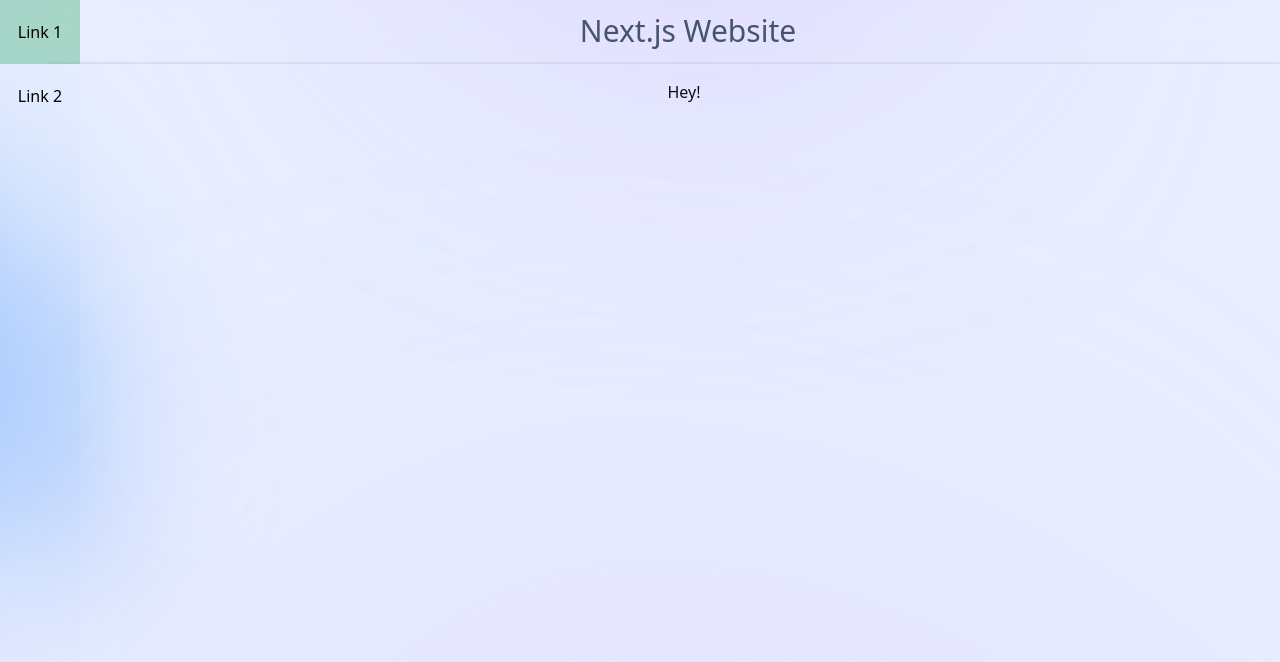
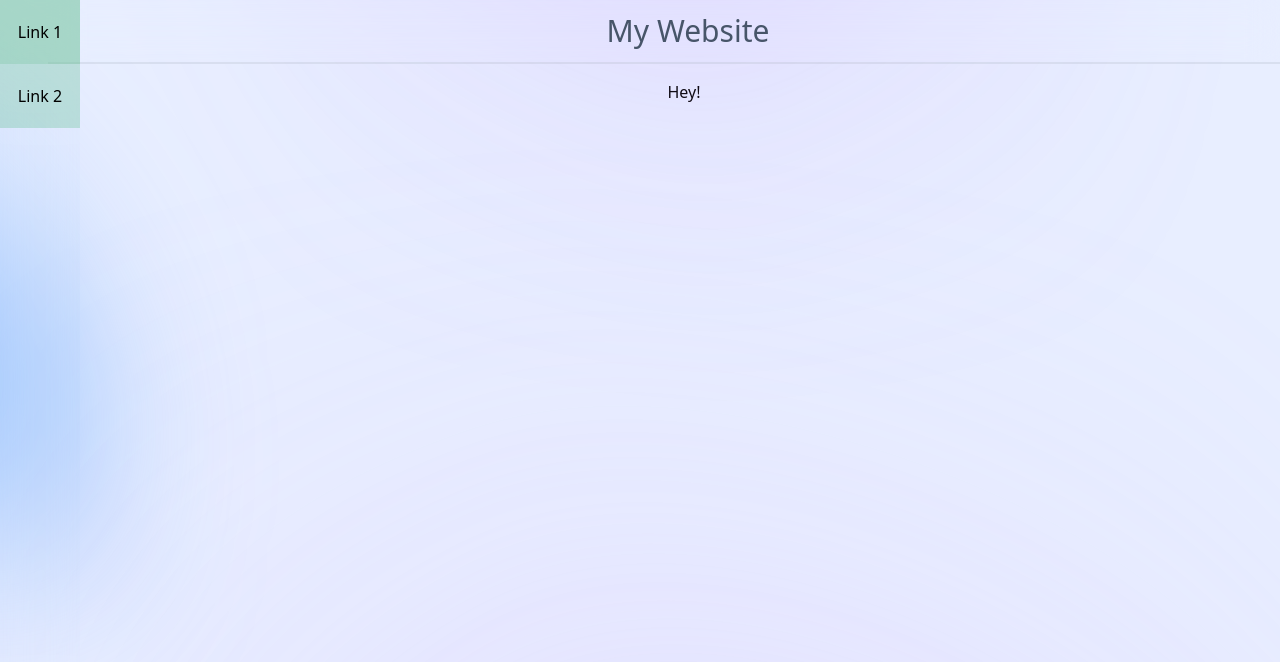
Before and after one commit to Taiterbase/Zifina, a Next.js app: page / in a window 1280 px wide. Shown: the top 662 px of the page. Built offline with nearby package versions, Linux system fonts and the light colour scheme.

Commit message:
[components] pass props to header for title from layout

```diff
--- a/src/components/home-header.tsx
+++ b/src/components/home-header.tsx
@@ -1,21 +1,22 @@
 import { useRouter } from 'next/router'
 
-export default function HomeHeader(props: any) {
+export default function HomeHeader(props: { title: string }) {
+    const { title } = props;
     const router = useRouter();
 
     return (
         <div>
             <div className="ml-12 fixed h-16 max-h-16 min-w-full z-20 flex justify-between border-b-2 border-gray-400 border-opacity-20">
                 <div className="flex w-full place-items-center justify-evenly backdrop-filter backdrop-blur-lg">
-                    <p className="text-3xl text-slate-600">{`Next.js Website`}</p>
+                    <p className="text-3xl text-slate-600">{title}</p>
                 </div>
             </div>
             <div key="header" className="z-30 fixed overflow-x-hidden h-full w-20 flex-col justify-around list-content backdrop-filter backdrop-blur-3xl">
                 <div className="h-full">
-                    <button title="Home" onClick={() => { router.push("/") }} className="w-20 h-16 hover:bg-green-600 hover:bg-opacity-30">
+                    <button title="Home" onClick={() => { router.push("/") }} className="w-20 h-16 bg-green-600 bg-opacity-20 hover:bg-green-600 hover:bg-opacity-30">
                         <p>Link 1</p>
                     </button>
-                    <button title="Placeholder" onClick={() => { router.push("/") }} className="w-20 h-16 hover:bg-green-600 hover:bg-opacity-30">
+                    <button title="Placeholder" onClick={() => { router.push("/") }} className="w-20 h-16 bg-green-600 bg-opacity-20 hover:bg-green-600 hover:bg-opacity-30">
                         <p>Link 2</p>
                     </button>
                 </div>
--- a/src/layouts/home/index.tsx
+++ b/src/layouts/home/index.tsx
@@ -8,7 +8,7 @@
 
     return (
         <div className="min-h-full min-w-full bg-blue-150">
-            <HomeHeader />
+            <HomeHeader title="My Website" />
             <main className="pl-28 overflow-y-auto p-6 pt-20 min-h-screen min-w-full flex justify-center flex-grow">
                 {children}
             </main>
```
